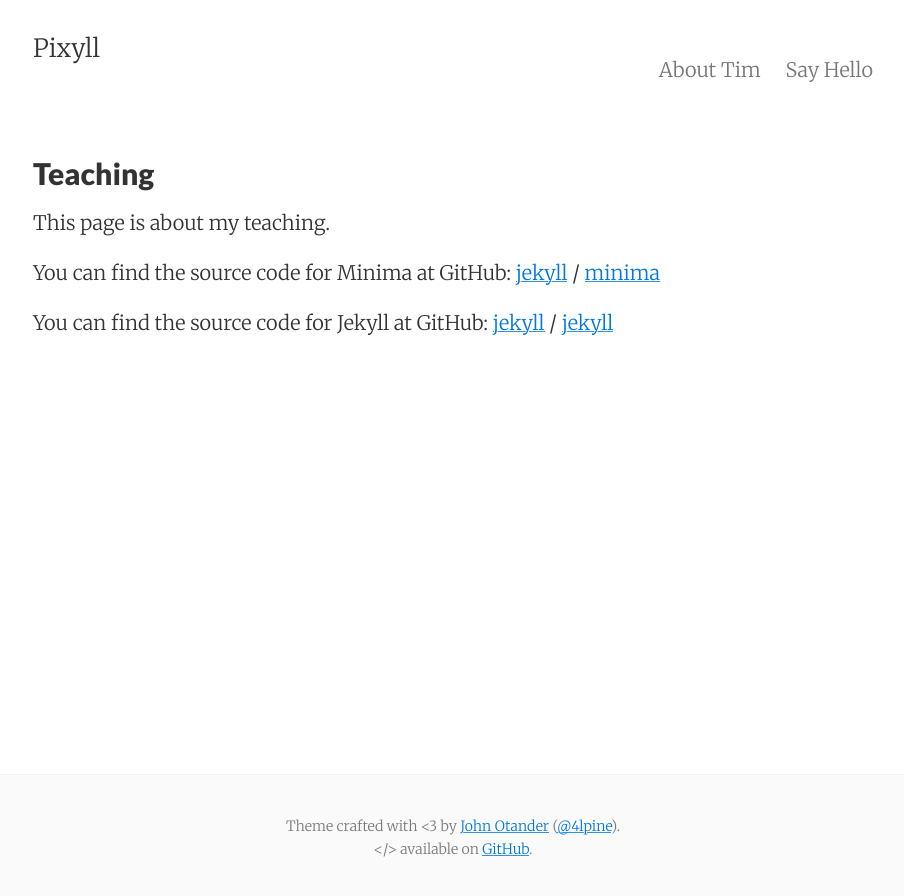
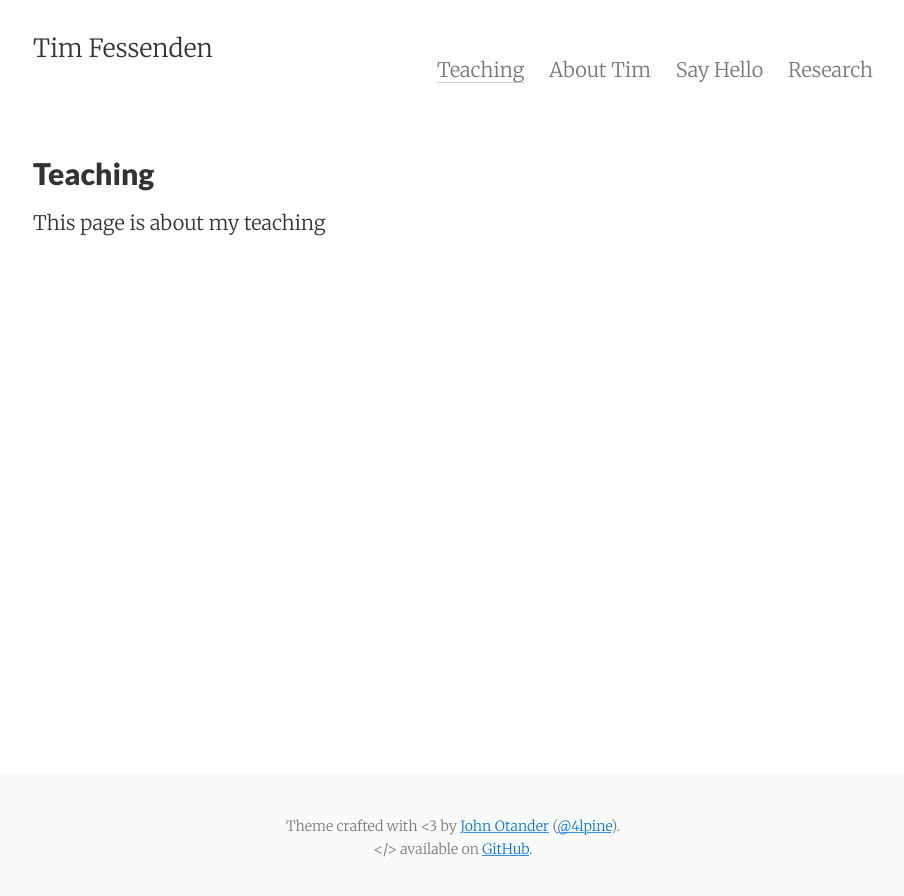
Before and after one commit to timisstuck/timisstuck.github.io, a Jekyll site: the page built from teaching.md, in a window 1280 px wide. Shown: the top 896 px of the page, without its empty margins (187-1091 px from the left). Built offline with Jekyll 4.4.1, drawn with Linux system fonts in a browser that asks for light colours.

Commit message:
update2
still tweaking

```diff
--- a/_config.yml
+++ b/_config.yml
@@ -1,5 +1,5 @@
 # Site settings
-title:       Pixyll
+title:       Tim Fessenden
 email:       tim.fessenden@gmail.com
 author:      Tim Fessenden
 description: "The personal website for Tim Fessenden including writing, teaching, and research."
--- a/teaching.markdown
+++ /dev/null
@@ -1,17 +0,0 @@
----
-layout: page
-title: Teaching
-permalink: /teaching/
----
-This page is about my teaching.
-
-You can find the source code for Minima at GitHub:
-[jekyll][jekyll-organization] /
-[minima](https://github.com/jekyll/minima)
-
-You can find the source code for Jekyll at GitHub:
-[jekyll][jekyll-organization] /
-[jekyll](https://github.com/jekyll/jekyll)
-
-
-[jekyll-organization]: https://github.com/jekyll
--- /dev/null
+++ b/teaching.md
@@ -0,0 +1,7 @@
+---
+layout: page
+title: Teaching
+permalink: /teaching/
+---
+
+This page is about my teaching
```
Also changed, not shown: research.markdown (deleted, +0 -17 lines), research.md (added, +6 -0 lines).
